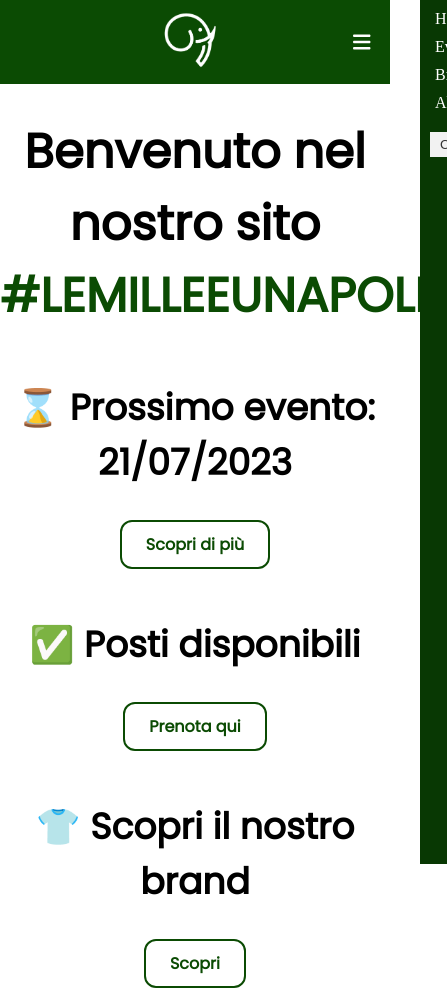
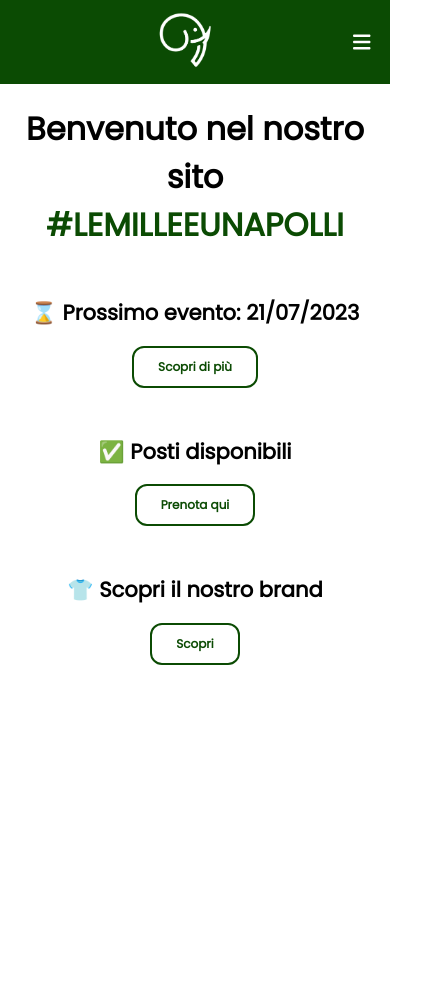
Before and after one commit to mattiagualtieri/lmeup-website, a Vue app: page / in a window 390 px wide. Shown: the whole page, 447 px wide, since content can reach past the window. After the commit the page ends 965 px from the top, so only its background shows below. Built offline with nearby package versions, Linux system fonts and the light colour scheme.

Commit message:
Pretty navbar

```diff
--- a/src/components/Navbar.vue
+++ b/src/components/Navbar.vue
@@ -5,10 +5,11 @@
       </div>
       <div class="menu-toggle" @click="toggleMenu">
         <font-awesome-icon icon="fa-solid fa-bars" size="lg" style="color: #ffffff;" />
-
-
       </div>
       <div class="sidenav" :class="{ open: isMenuOpen }" ref="sidenav">
+        <span class="close-button" @click="closeMenu">
+          <font-awesome-icon icon="fa-solid fa-xmark" size="xl" style="color: #ffffff;" />
+        </span>
         <ul>
           <li>
             <router-link to="/" @click="closeMenu">Home</router-link>
@@ -23,7 +24,6 @@
             <router-link to="/about" @click="closeMenu">About</router-link>
           </li>
         </ul>
-        <button class="close-button" @click="closeMenu">Close</button>
       </div>
     </nav>
   </template>
@@ -64,6 +64,8 @@
 </script>
 
 <style scoped>
+@import url('https://fonts.googleapis.com/css2?family=Poppins&display=swap');
+
 nav {
   background-color: #0b4b03;
   padding: 10px;
@@ -78,7 +80,6 @@
 
 .logo img {
   width: 60px;
-
 }
 
 .menu-toggle {
@@ -91,68 +92,52 @@
 .sidenav {
   position: fixed;
   top: 0;
-    right: -300px;
-    width: 250px;
+  right: -500px;
+  width: 40vw;
   height: 100%;
   background-color: #083803;
-    transition: right 0.3s ease-in-out;
+  transition: right 0.2s ease-in-out;
   display: flex;
   flex-direction: column;
-    align-items: flex-start;
+  align-items: center;
   padding: 20px;
 }
 
 .sidenav.open {
-    right: 0; /* Adjust the value as needed */
+  right: 0;
 }
 
 ul {
   list-style-type: none;
-    margin: 0;
+  margin-top: 32px;
   padding: 0;
 }
 
 li {
-    margin-bottom: 10px;
+  font-family: 'Poppins', sans-serif;
+  font-size: 24px;
+  margin-bottom: 16px;
 }
 
 a {
   text-decoration: none;
-    color: #fff;
+  color: white;
   padding: 5px;
 }
 
 a:hover {
-    background-color: #f2f2f2;
-    color: #333;
+  color: rgb(204, 204, 204);
 }
 
 .close-button {
-    background-color: #f2f2f2;
-    color: #333;
-    border: none;
-    padding: 5px 10px;
   margin-top: 10px;
   cursor: pointer;
+  margin-right: 0;
+  margin-left: auto;
 }
 
 .close-button:hover {
   background-color: #333;
   color: #fff;
 }
-
-  @media (max-width: 768px) {
-
-    .logo {
-    margin-right: 10px;
-  }
-
-  .menu-toggle {
-    display: block;
-  }
-
-  .sidenav {
-    padding: 10px;
-  }
-}
 </style>
--- a/src/views/Home.vue
+++ b/src/views/Home.vue
@@ -21,7 +21,7 @@
       <h2><span>&#128085;</span> Scopri il nostro brand</h2>
     </p>
     <RouterLink to="/">
-      <button class="subtitle-button">Scopri</button>
+      <button class="subtitle-button" style="margin-bottom: 300px;">Scopri</button>
     </RouterLink>
   </div>
 </template>
@@ -47,6 +47,7 @@ export default {
 
 .title {
   font-size: 24px;
+  font-weight: bold;
   font-family: 'Poppins', sans-serif;
   margin: auto;
 }
@@ -83,4 +84,29 @@ export default {
   color: white;
 }
 
+
+@media (max-width: 768px) {
+  .title {
+    font-size: 16px;
+  }
+
+  .subtitle {
+    font-size: 14px;
+  }
+  .subtitle-button {
+    background-color: white;
+    border: 2px solid #0b4b03;
+    border-radius: 12px;
+    color: #0b4b03;
+    font-family: 'Poppins', sans-serif;
+    padding: 10px 24px;
+    text-align: center;
+    text-decoration: none;
+    display: inline-block;
+    font-size: 12px;
+    font-weight: bold;
+    transition-duration: 0.4s;
+    cursor: pointer;
+  }
+}
 </style>
```
Lines whose indentation alone changed are shown as unchanged.
